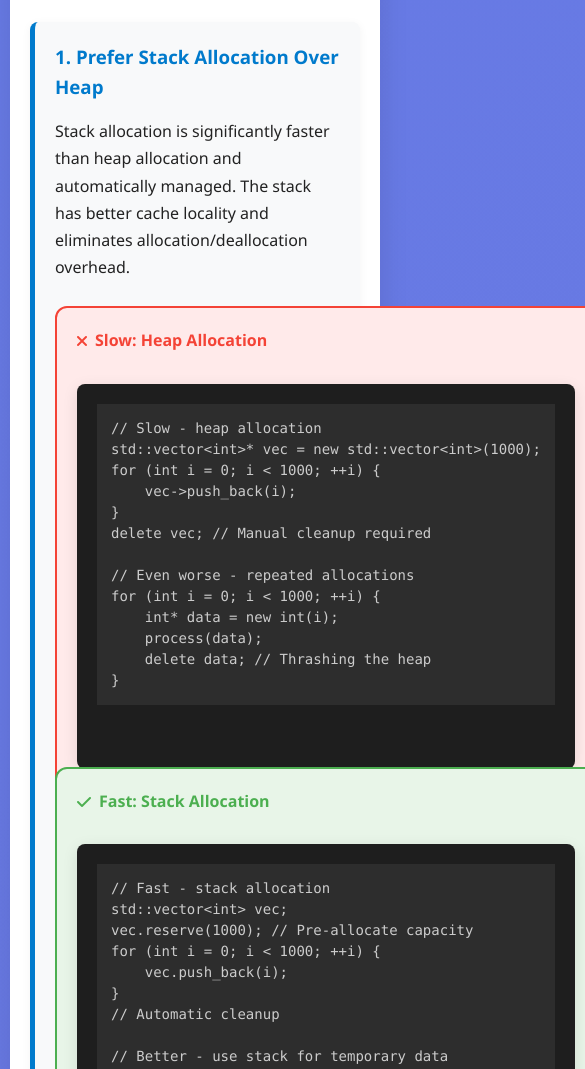
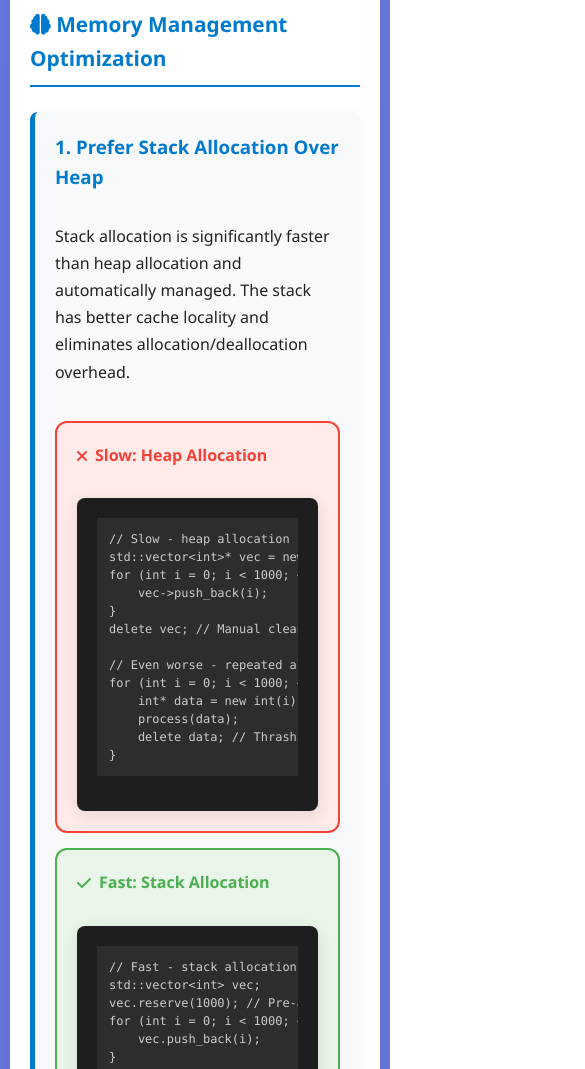
Before and after one commit to D-K-Y/D-K-Y, a plain HTML site: page posts/performance.html in a window 390 px wide. Shown: the part 2884-3953 px from the top of the page, 585 px wide, since content can reach past the window. Drawn offline with nearby package versions, Linux system fonts and the light colour scheme.

Commit message:
Updated UI

```diff
--- a/posts/performance.html
+++ b/posts/performance.html
@@ -40,16 +40,22 @@
             margin-top: 20px;
             margin-bottom: 20px;
             box-shadow: 0 10px 30px rgba(0,0,0,0.1);
+            box-sizing: border-box;
+            overflow-x: hidden;
         }
 
         .content-wrapper {
             max-width: 100%;
             margin: 0 auto;
+            box-sizing: border-box;
+            overflow: hidden;
         }
 
         section {
             margin-bottom: 40px;
             padding: 0 10px;
+            box-sizing: border-box;
+            overflow: hidden;
         }
 
         section h2 {
@@ -174,9 +180,11 @@
             border-left: 5px solid var(--primary-color);
             padding: 25px;
             margin: 25px 0;
-            flex-wrap: wrap;
             border-radius: 8px;
             box-shadow: 0 2px 10px rgba(0,0,0,0.05);
+            overflow: hidden;
+            display: flex;
+            flex-direction: column;
         }
 
         .best-practice h3 {
@@ -213,6 +221,8 @@
             gap: 25px;
             margin: 25px 0;
             align-items: start;
+            width: 100%;
+            box-sizing: border-box;
         }
 
         .comparison-card {
@@ -222,6 +232,9 @@
             height: 100%;
             display: flex;
             flex-direction: column;
+            box-sizing: border-box;
+            word-wrap: break-word;
+            overflow: hidden;
         }
 
         .comparison-card h4 {
@@ -236,6 +249,15 @@
         .comparison-card .code-example {
             margin: 15px 0 0 0;
             flex-grow: 1;
+            overflow: hidden;
+        }
+
+        .comparison-card .code-example pre {
+            overflow-x: auto;
+            overflow-y: hidden;
+            max-width: 100%;
+            white-space: pre-wrap;
+            word-wrap: break-word;
         }
 
         .good-practice {
@@ -486,6 +508,20 @@
             color: var(--primary-color);
         }
 
+        @media (max-width: 1024px) {
+            .comparison-grid {
+                gap: 20px;
+            }
+
+            .comparison-card {
+                padding: 20px;
+            }
+
+            .comparison-card .code-example pre {
+                font-size: 13px;
+            }
+        }
+
         @media (max-width: 768px) {
             .container {
                 margin: 10px;
@@ -547,9 +583,24 @@
                 margin: 20px 0;
             }
 
+            .comparison-grid {
+                grid-template-columns: 1fr;
+                gap: 15px;
+                margin: 15px 0;
+            }
+
             .comparison-card,
             .technique-card {
                 padding: 20px;
+                margin-bottom: 15px;
+            }
+
+            .comparison-card .code-example pre,
+            .technique-card .code-example pre {
+                font-size: 12px;
+                overflow-x: auto;
+                white-space: pre;
+                word-wrap: normal;
             }
         }
     </style>
```
